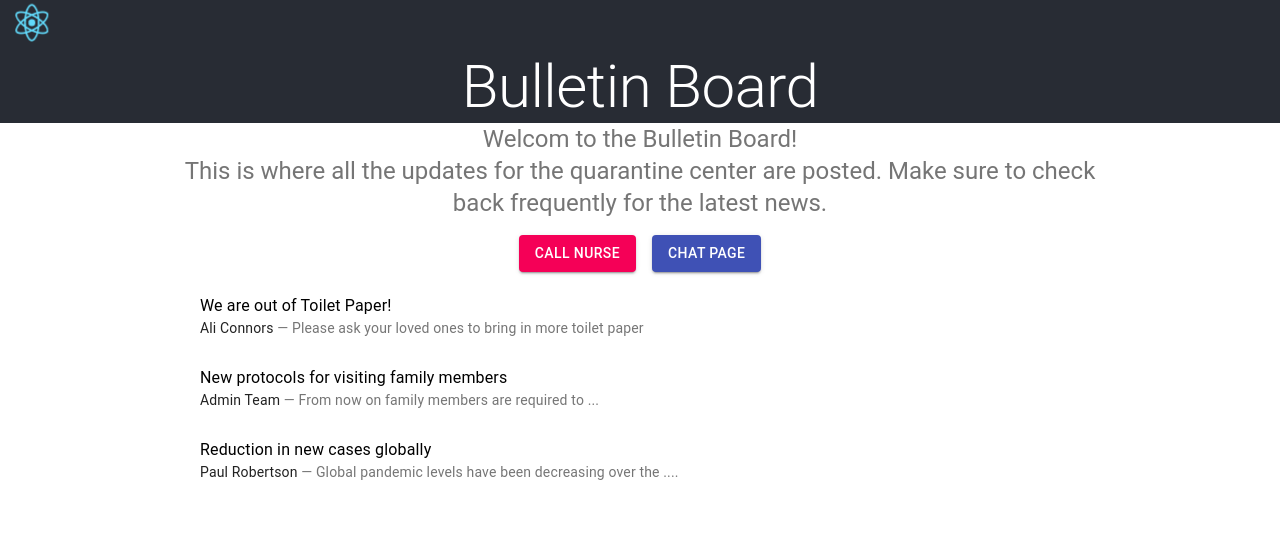
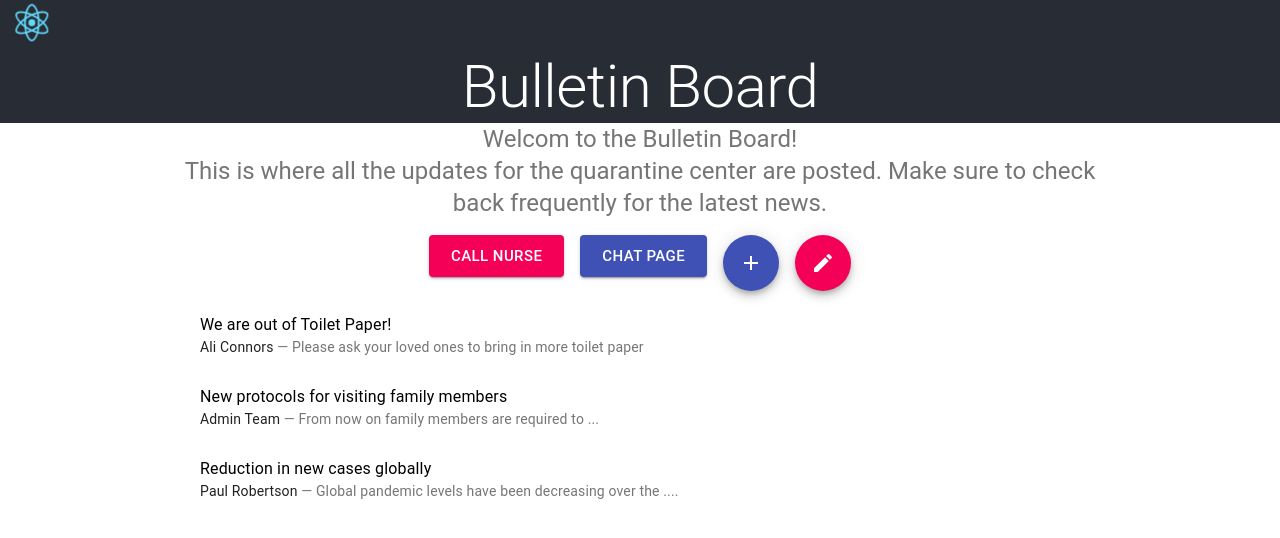
Before and after one commit to bill-luu/CIC2020, a React (Create React App) app in the folder web-app/: page /bulletin in a window 1280 px wide. Shown: the top 538 px of the page. Built offline with nearby package versions, Linux system fonts and the light colour scheme.

Commit message:
Add edit and add buttons to bulletin page

```diff
--- a/web-app/package.json
+++ b/web-app/package.json
@@ -4,10 +4,12 @@
   "private": true,
   "dependencies": {
     "@material-ui/core": "^4.9.12",
+    "@material-ui/icons": "^4.9.1",
     "@testing-library/jest-dom": "^4.2.4",
     "@testing-library/react": "^9.5.0",
     "@testing-library/user-event": "^7.2.1",
     "firebase": "^7.14.2",
+    "material-ui-icons": "^1.0.0-beta.36",
     "node-sass": "^4.14.0",
     "react": "^16.13.1",
     "react-dom": "^16.13.1",
--- a/web-app/src/bulletinpage.js
+++ b/web-app/src/bulletinpage.js
@@ -10,7 +10,9 @@ import Button from '@material-ui/core/Button';
 import List from '@material-ui/core/List';
 import ListItem from '@material-ui/core/ListItem';
 import ListItemText from '@material-ui/core/ListItemText';
-
+import Fab from '@material-ui/core/Fab';
+import AddIcon from '@material-ui/icons/Add';
+import EditIcon from '@material-ui/icons/Edit';
 
 function Bulletinpage() {
 
@@ -32,14 +34,24 @@ function Bulletinpage() {
 
         <Grid container spacing={2} justify="center">
           <Grid item>
-            <Button variant="contained" color="secondary">
+            <Button size="large" variant="contained" color="secondary">
               Call Nurse
             </Button>
           </Grid>
           <Grid item>
-            <Button variant="contained" color="primary">
+            <Button size ="large" variant="contained" color="primary">
               Chat Page
             </Button>
+          </Grid>
+          <Grid item>
+            <Fab color="primary" aria-label="add">
+              <AddIcon />
+            </Fab>
+          </Grid>
+          <Grid item>
+            <Fab color="secondary" aria-label="edit">
+              <EditIcon />
+            </Fab>
           </Grid>
         </Grid>
 
```
Also changed, not shown: 1 other file (tests, documents, lock files or other folders).
